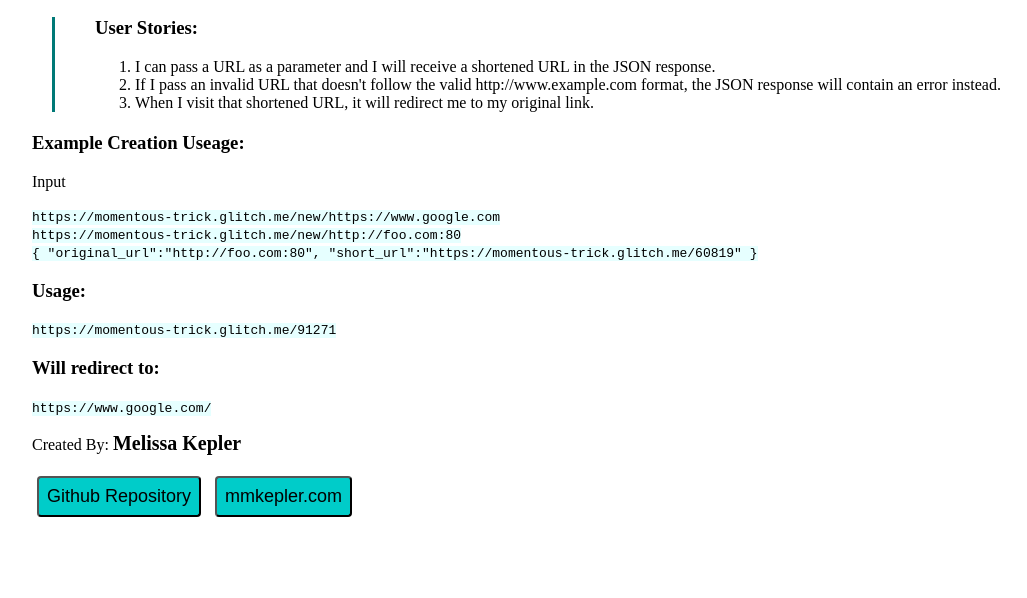
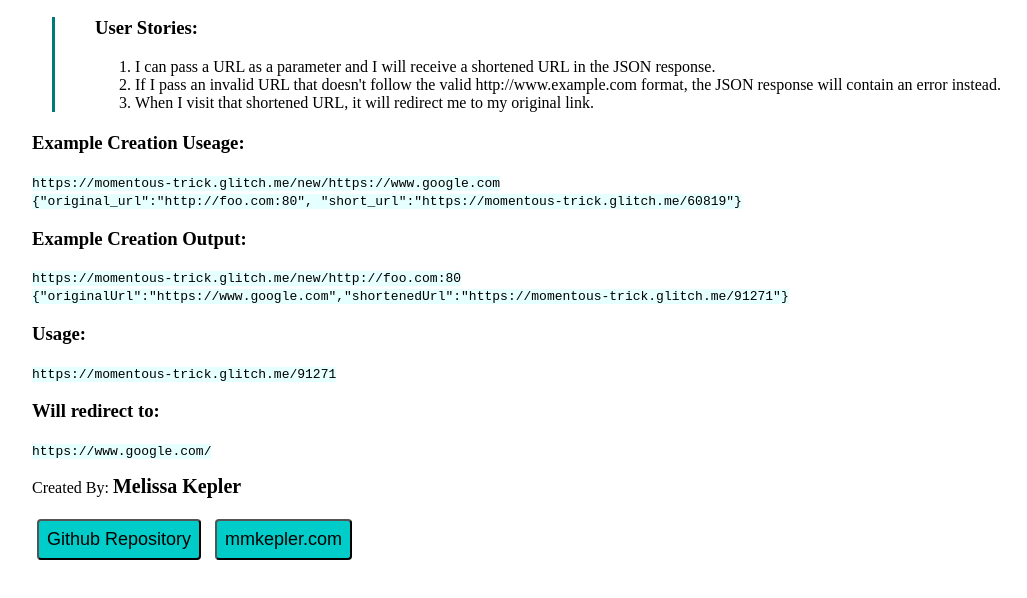
Before and after one commit to Missarachnid/fcc-url-shortener, a website: page public/index.html in a window 1280 px wide. Shown: the part 138-736 px from the top of the page, without its empty margins (18-1045 px from the left). Drawn offline with Linux system fonts and the light colour scheme.

Commit message:
🙎☎️ Checkpoint ./public/index.html:503759/1984

```diff
--- a/public/index.html
+++ b/public/index.html
@@ -20,11 +20,12 @@
         </div>
         <div>
             <h3>Example Creation Useage:</h3>
-                <p>Input</p>
                 <div><code>https://momentous-trick.glitch.me/new/https://www.google.com</code></div>
+                <div><code>{"original_url":"http://foo.com:80", "short_url":"https://momentous-trick.glitch.me/60819"}</code></div>
 
+            <h3>Example Creation Output:</h3>
                 <div><code>https://momentous-trick.glitch.me/new/http://foo.com:80</code></div>
-                <code>{ "original_url":"http://foo.com:80", "short_url":"https://momentous-trick.glitch.me/60819" }</code>
+                <div><code>{"originalUrl":"https://www.google.com","shortenedUrl":"https://momentous-trick.glitch.me/91271"}</code></div>
             <h3>Usage:</h3>
                 <code>https://momentous-trick.glitch.me/91271</code>
             <h3>Will redirect to:</h3>
@@ -33,7 +34,7 @@
         <div>
             <p>Created By: <span class="me"><strong>Melissa Kepler</strong></span></p>
             <div class="btn-group btn-group-lg">
-                <a href="https://github.com/Missarachnid/fcc-timestamp" target="_blank"><button type="button" class="btn links">Github Repository</button></a>
+                <a href="https://github.com/Missarachnid/fcc-url-shortener" target="_blank"><button type="button" class="btn links">Github Repository</button></a>
                 <a href="http://mmkepler.com" target="_blank"><button type="button" class="btn links">mmkepler.com</button></a>
             </div>
       </div>
```
